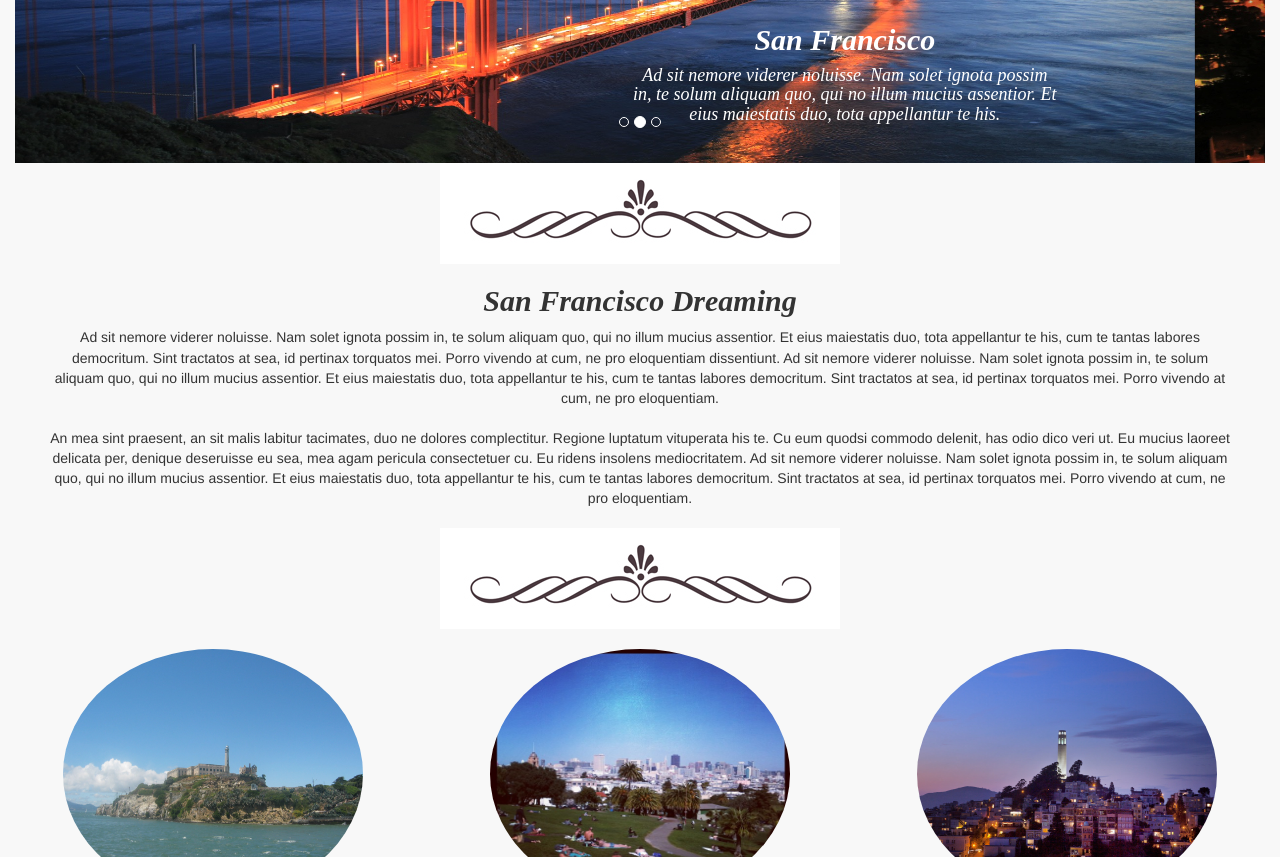
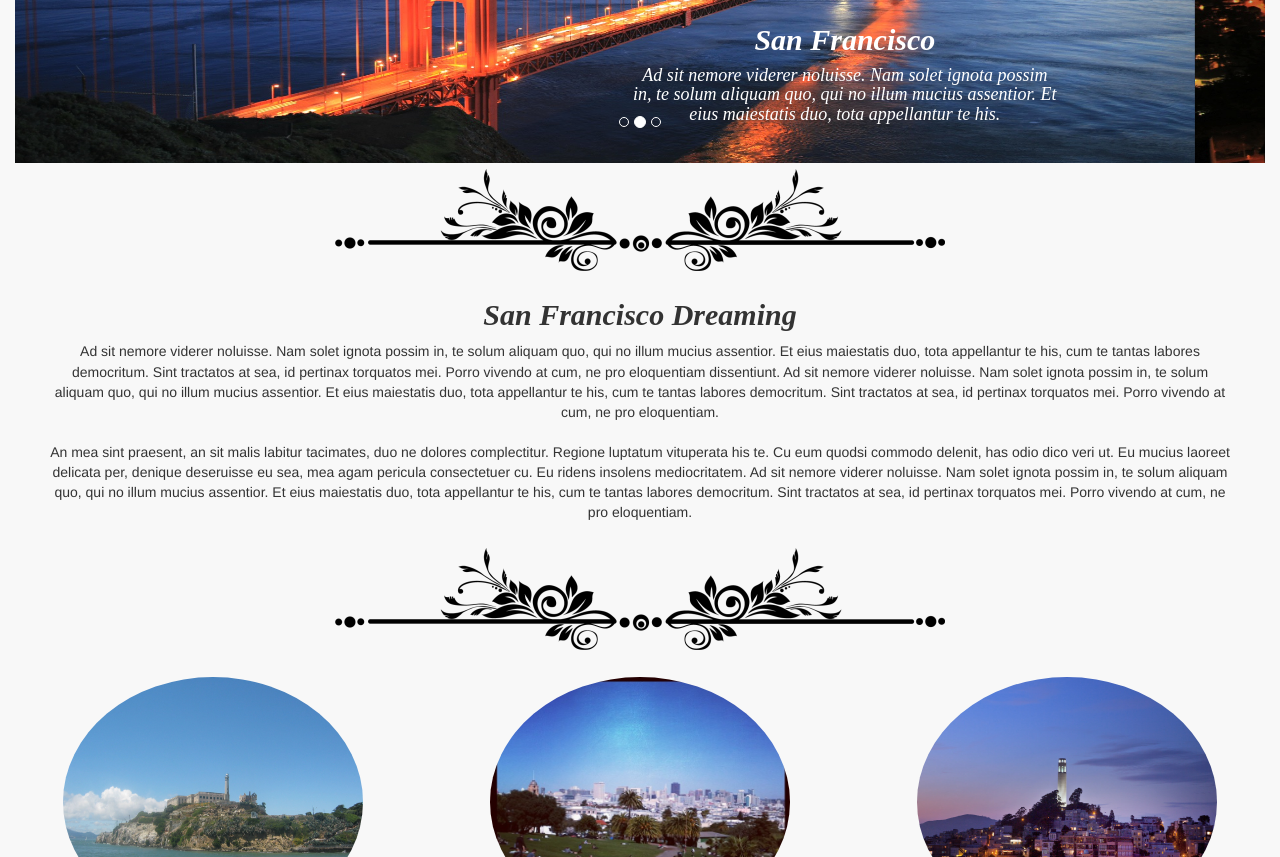
Before and after one commit to cdeeter/landing-page, a plain HTML site: page index.html in a window 1280 px wide. Shown: the part 397-1254 px from the top of the page. Drawn offline with Linux system fonts and the light colour scheme; some icons are missing.

Commit message:
Changed dividers

```diff
--- a/index.html
+++ b/index.html
@@ -85,12 +85,12 @@
            <div class="content">
                <div class="row">
                    <div class="middle-text">
-                       <img src="divider.jpg" alt="divider" class="divider">
+                       <img src="divider-swirl.png" alt="divider" class="divider">
                        <span class="header-title"><h2><b>San Francisco Dreaming</b></h2></span>
                            Ad sit nemore viderer noluisse. Nam solet ignota possim in, te solum aliquam quo, qui no illum mucius assentior. Et eius maiestatis duo, tota appellantur te his, cum te tantas labores democritum. Sint tractatos at sea, id pertinax torquatos mei. Porro vivendo at cum, ne pro eloquentiam dissentiunt. Ad sit nemore viderer noluisse. Nam solet ignota possim in, te solum aliquam quo, qui no illum mucius assentior. Et eius maiestatis duo, tota appellantur te his, cum te tantas labores democritum. Sint tractatos at sea, id pertinax torquatos mei. Porro vivendo at cum, ne pro eloquentiam.<br/><br/>
 
                             An mea sint praesent, an sit malis labitur tacimates, duo ne dolores complectitur. Regione luptatum vituperata his te. Cu eum quodsi commodo delenit, has odio dico veri ut. Eu mucius laoreet delicata per, denique deseruisse eu sea, mea agam pericula consectetuer cu. Eu ridens insolens mediocritatem. Ad sit nemore viderer noluisse. Nam solet ignota possim in, te solum aliquam quo, qui no illum mucius assentior. Et eius maiestatis duo, tota appellantur te his, cum te tantas labores democritum. Sint tractatos at sea, id pertinax torquatos mei. Porro vivendo at cum, ne pro eloquentiam.<br/><br/>
-                   <img src="divider.jpg" alt="divider" class="divider">
+                   <img src="divider-swirl.png" alt="divider" class="divider">
                    </div><br/>
                    <div class="col-md-4 left-col">
                        <div class="pic">
```
Also changed, not shown: divider-swirl.png (added).
